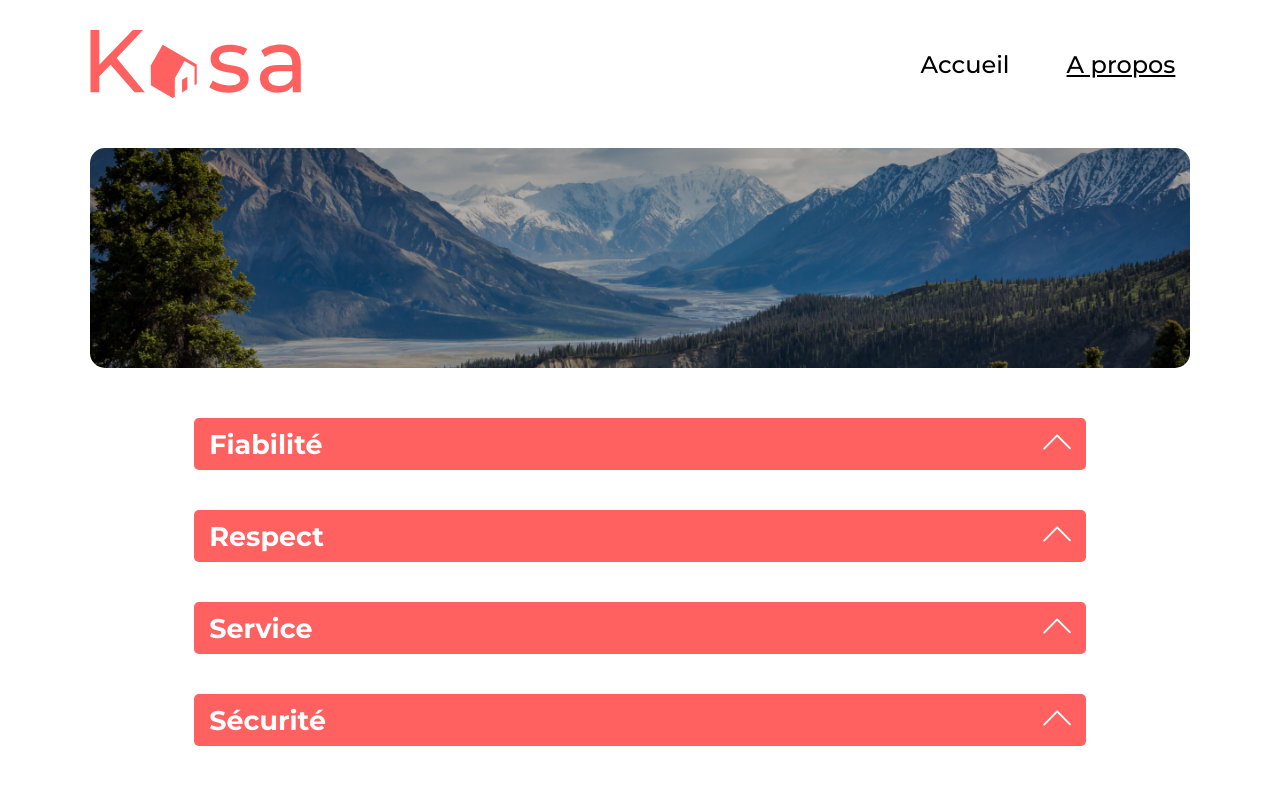
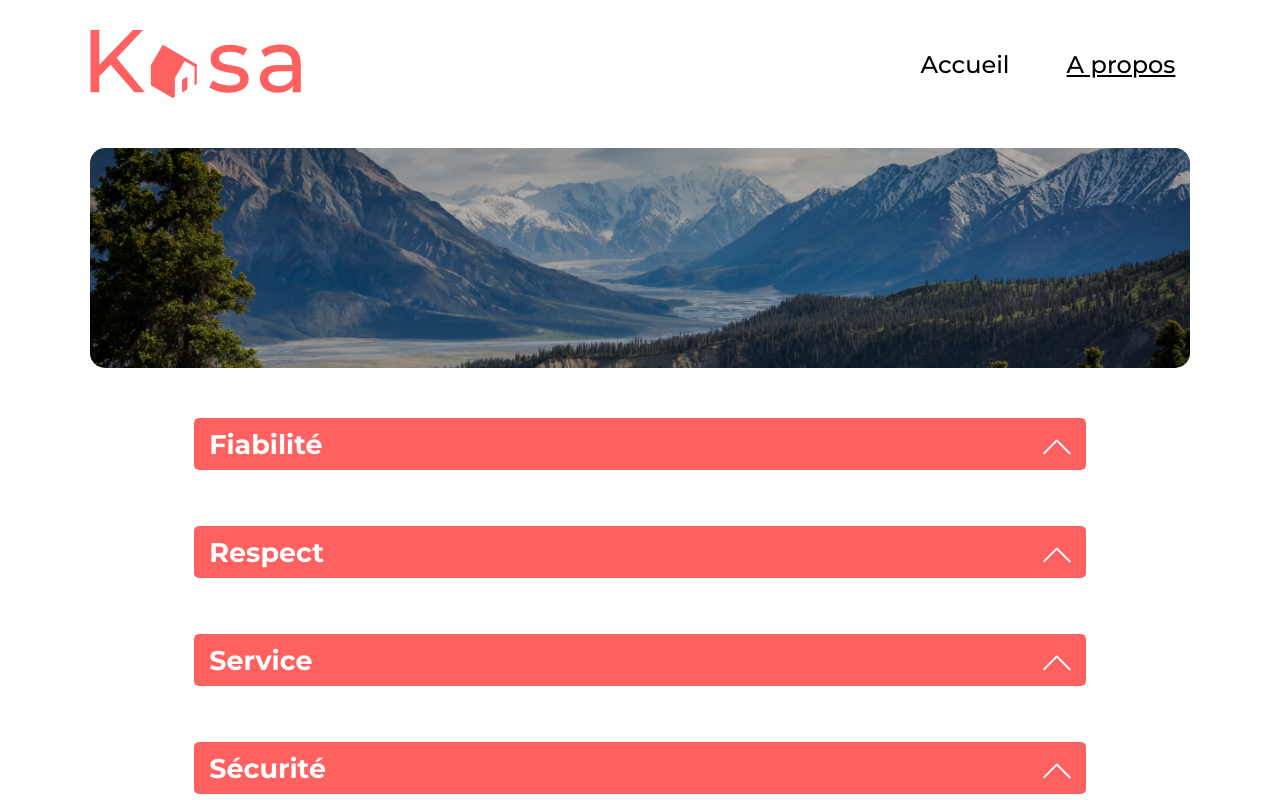
Before and after one commit to tomcre94/Projet-6, a React (Create React App) app: page /about in a window 1280 px wide. Shown: the top 800 px of the page. Built offline with nearby package versions, Linux system fonts and the light colour scheme.

Commit message:
transition added on collapse

```diff
--- a/src/Pages/Accomodations/Accomodations.scss
+++ b/src/Pages/Accomodations/Accomodations.scss
@@ -133,7 +133,7 @@
     }
 }
 
-main.description-open {
+.description-open {
     min-height: 140vh;
   }
 
--- a/src/components/module/module.jsx
+++ b/src/components/module/module.jsx
@@ -1,6 +1,6 @@
 import React, { useState } from "react";
 import "./module.scss";
-import { SlArrowDown, SlArrowUp } from "react-icons/sl";
+import { SlArrowDown } from "react-icons/sl";
 
 const Module = ({ children }) => {
   const [isOpen, setIsOpen] = useState(false);
@@ -8,7 +8,7 @@ const Module = ({ children }) => {
   const toggleOpen = () => {
     setIsOpen(!isOpen);
     const firstChild = React.Children.toArray(children)[0];
-    if (!isOpen && firstChild.type === "h2" && firstChild.props.children === "Equipements") {
+    if (!isOpen && firstChild.type === "h2") {
       document.querySelector("main").classList.add("description-open");
     } else {
       document.querySelector("main").classList.remove("description-open");
@@ -20,16 +20,14 @@ const Module = ({ children }) => {
     <div className={`collapse ${isOpen ? "open" : ""}`}>
       <div onClick={toggleOpen} className={"title-module"}>
         <span className="title">{React.Children.toArray(children)[0]}</span>
-        <span className="arrow">
-          {isOpen ? <SlArrowDown /> : <SlArrowUp />}
+        <span className={`arrow ${isOpen ? "open" : "closed"}`}>
+          <SlArrowDown />
         </span>
       </div>
-      {isOpen && (
-        <div className="description-module">
-        {React.Children.toArray(children).slice(1)}
-        </div>
-      )}
+    <div className={`description-module ${isOpen ? "open" : ""}`}>
+     {React.Children.toArray(children).slice(1)}
     </div>
+  </div>
   );
 };
 
--- a/src/components/module/module.scss
+++ b/src/components/module/module.scss
@@ -22,7 +22,17 @@
     margin-top:10px;
     svg {width: 32px;
       height: 32px; }
+      transition: transform 0.3s ease-in-out;
+
+      &.open {
+        transform: rotate(0deg);
+      }
+
+      &.closed {
+        transform: rotate(180deg);
+      }
 }
+
   .description-module {
     color: black;
     background-color:#F6F6F673;
@@ -31,6 +41,13 @@
     border-radius: 5px;
     box-sizing: border-box;
     margin-bottom: 20px;
+    max-height: 0;
+    transition: max-height 0.3s ease-in-out;
+    overflow: hidden;
+
+    &.open {
+      max-height: 1000px;
+    }
   }
 
   .collapse {
```
